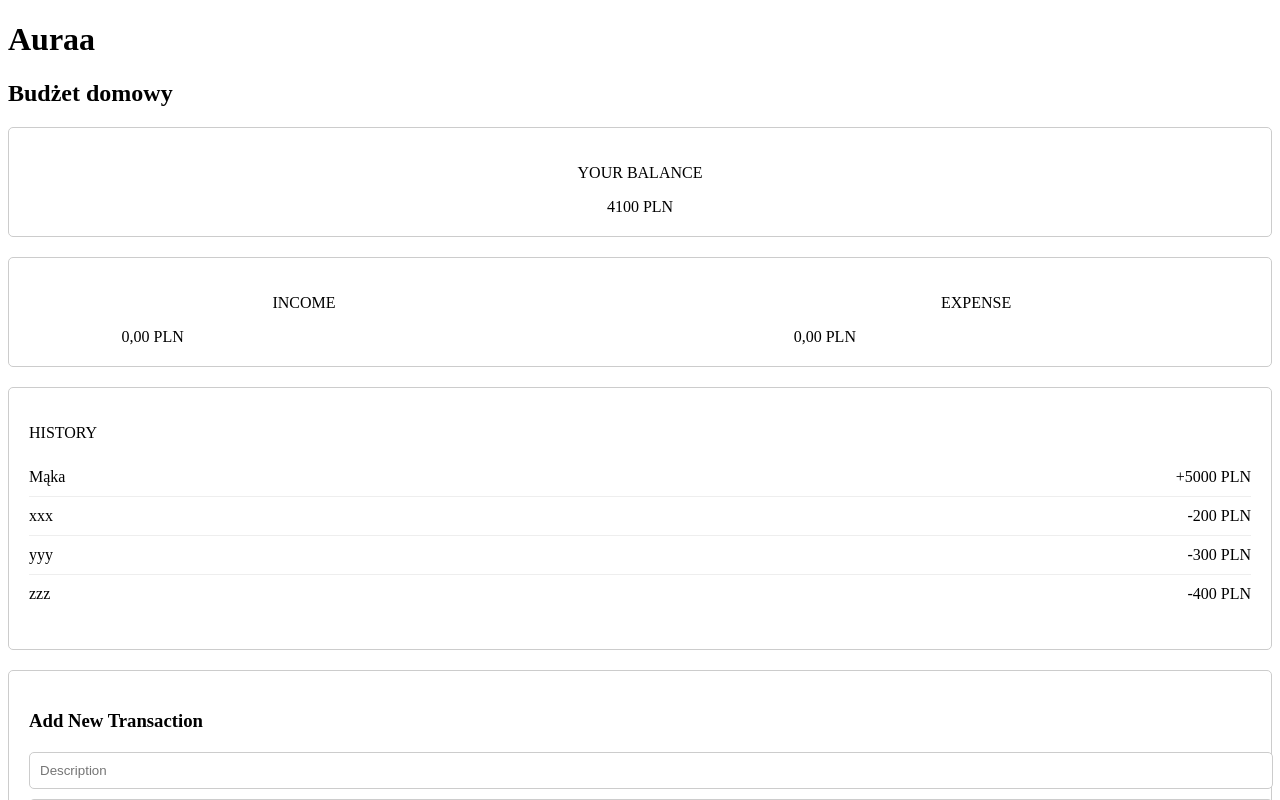
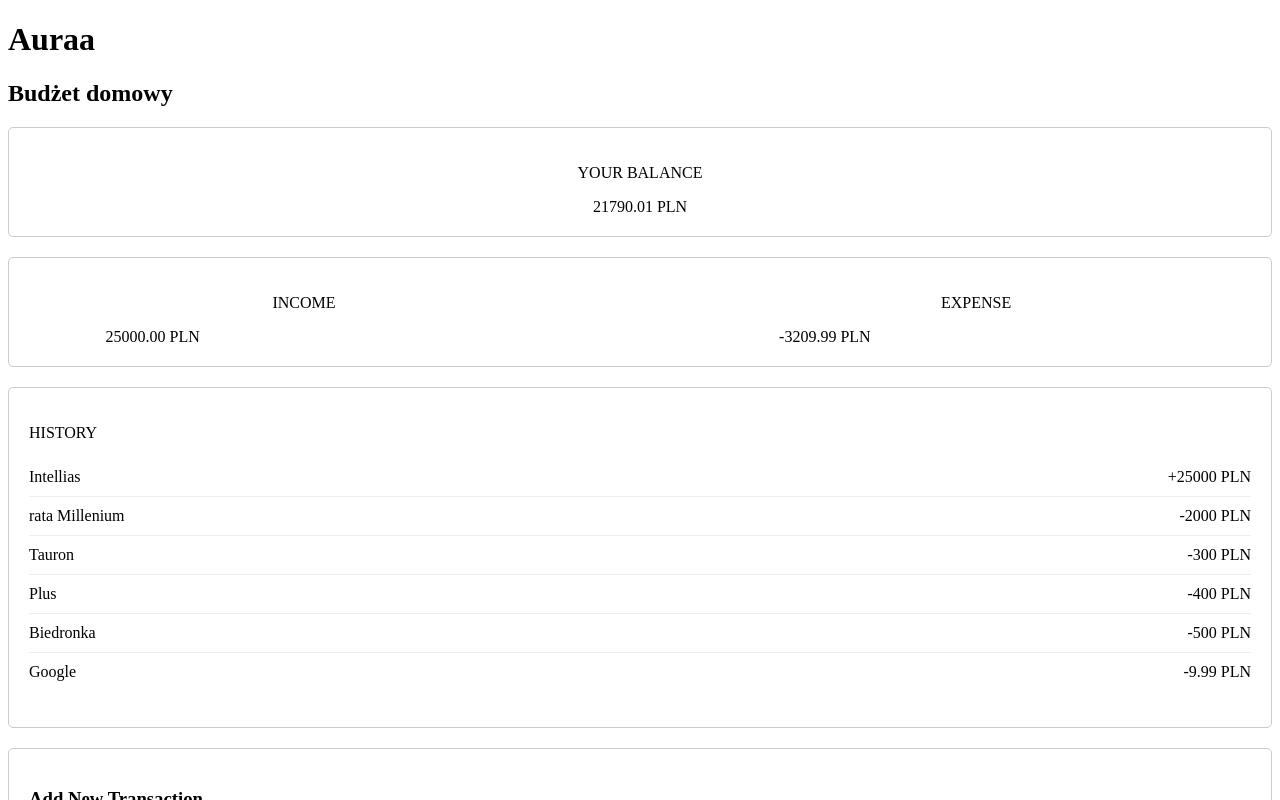
Before and after one commit to sobi3ch/mymoney, a Vue app: page / in a window 1280 px wide. Shown: the top 800 px of the page. Built offline with nearby package versions, Linux system fonts and the light colour scheme.

Commit message:
Add income/expense calculations

```diff
--- a/src/App.vue
+++ b/src/App.vue
@@ -12,21 +12,37 @@
 const appSubtitle = inject<string>('appSubtitle')
 
 const transactions = ref<Transaction[]>([
-  { id: 1, description: 'Mąka', amount: 5000 },
-  { id: 2, description: 'xxx', amount: -200 },
-  { id: 3, description: 'yyy', amount: -300 },
-  { id: 4, description: 'zzz', amount: -400 },
+  { id: 1, description: 'Intellias', amount: 25000 },
+  { id: 2, description: 'rata Millenium', amount: -2000 },
+  { id: 3, description: 'Tauron', amount: -300 },
+  { id: 4, description: 'Plus', amount: -400 },
+  { id: 5, description: 'Biedronka', amount: -500 },
+  { id: 6, description: 'Google', amount: -9.99 },
 ])
 
 const totalBalance = computed(() => {
   return transactions.value.reduce((sum, transaction) => sum + transaction.amount, 0)
+})
+
+const income = computed(() => {
+  return transactions.value
+    .filter((transaction) => transaction.amount > 0)
+    .reduce((sum, transaction) => sum + transaction.amount, 0)
+    .toFixed(2)
+})
+
+const expense = computed(() => {
+  return transactions.value
+    .filter((transaction) => transaction.amount < 0)
+    .reduce((sum, transaction) => sum + transaction.amount, 0)
+    .toFixed(2)
 })
 </script>
 
 <template>
   <AppHeader :appTitle="appTitle" :appSubtitle="appSubtitle" />
   <AppBalance :balance="totalBalance" />
-  <IncomeExpense />
+  <IncomeExpense :income="income" :expense="expense" />
   <TransactionList :transactions="transactions" />
   <AddTransaction @add="transactions.push($event)" />
 </template>
--- a/src/components/IncomeExpense.vue
+++ b/src/components/IncomeExpense.vue
@@ -1,17 +1,22 @@
+<script setup lang="ts">
+defineProps<{
+  income: string
+  expense: string
+}>()
+</script>
+
 <template>
   <div id="income-expense">
     <div>
       <p>INCOME</p>
-      <div>0,00 <span>PLN</span></div>
+      <div>{{ income }} <span>PLN</span></div>
     </div>
     <div>
       <p>EXPENSE</p>
-      <div>0,00 <span>PLN</span></div>
+      <div>{{ expense }} <span>PLN</span></div>
     </div>
   </div>
 </template>
-
-<script setup lang="ts"></script>
 
 <style scoped>
 #income-expense {
```
